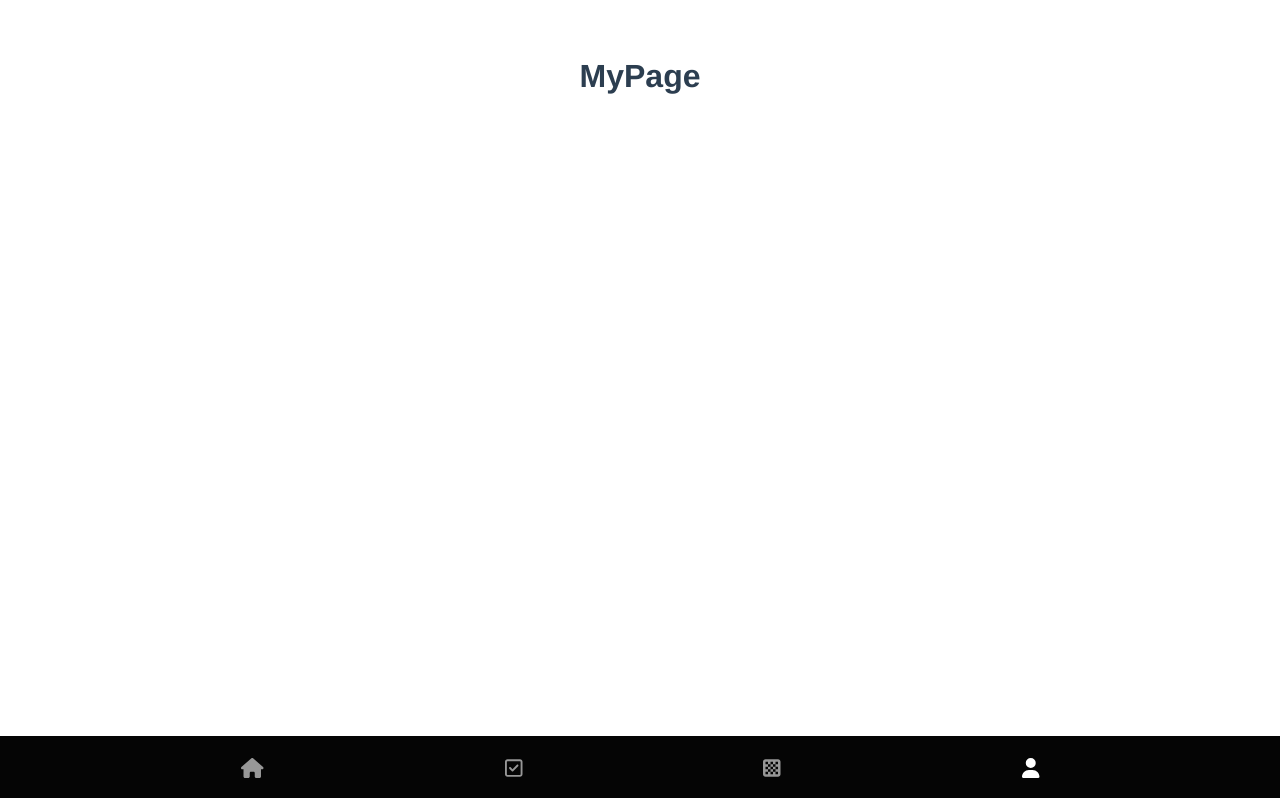
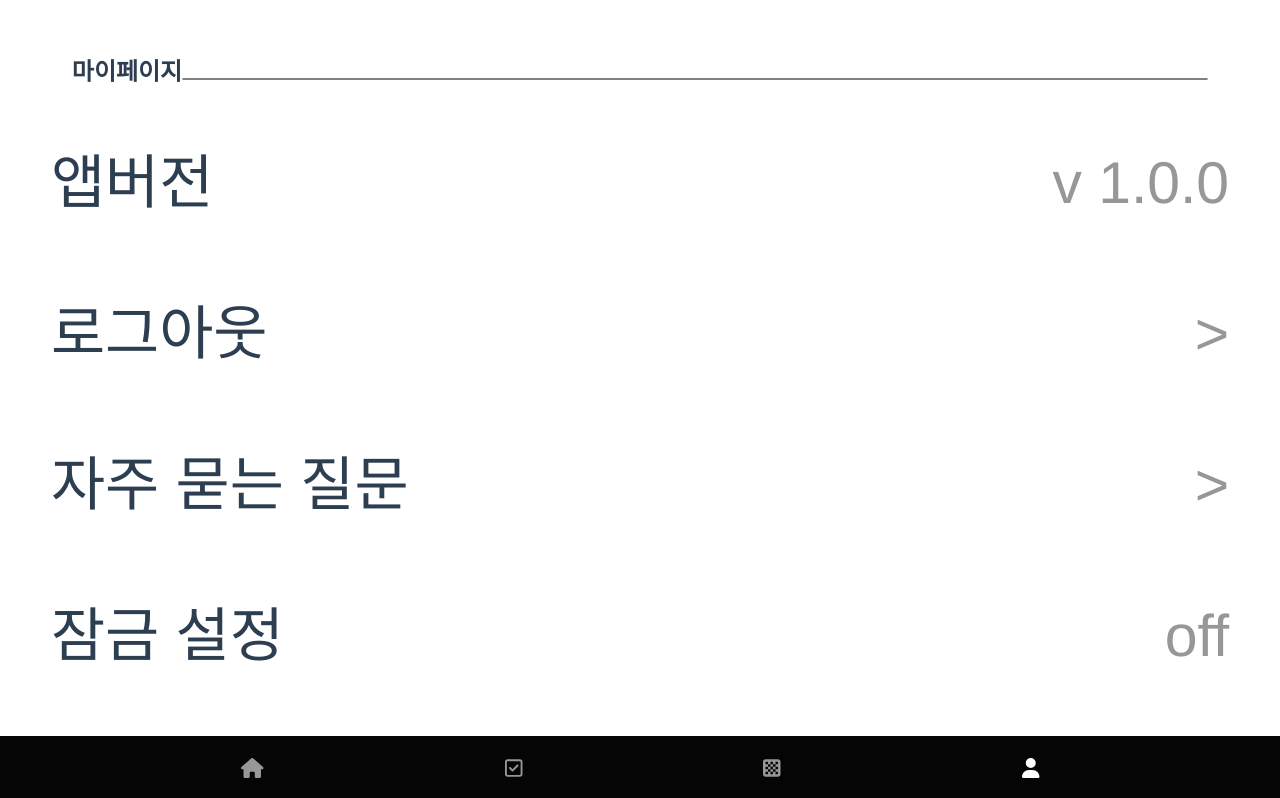
Before and after one commit to saxzvs/happy-jar-FE, a Vue app: page /myPage in a window 1280 px wide. Shown: the top 798 px of the page. Built offline with nearby package versions, Linux system fonts and the light colour scheme; what v-calendar would draw is missing.

Commit message:
Add. MyPageContents conponent 추가

```diff
--- /dev/null
+++ b/src/components/MyPage/MyPageContents.vue
@@ -0,0 +1,66 @@
+<template>
+  <div class="wrapper">
+    <div class="item">
+      <p>앱버전</p>
+      <span>{{appVer}}</span>
+    </div>
+    <div class="item">
+      <p class="sub">로그아웃</p>
+    </div>
+    <div class="item">
+      <p class="sub">자주 묻는 질문</p>
+    </div>
+    <div class="item">
+      <p>잠금 설정</p>
+      <span v-if="isLocked">on</span>
+      <span v-else>off</span>
+    </div>
+    <div class="item">
+      <p class="sub">데이터 초기화</p>
+    </div>
+    <div class="item">
+      <p class="sub">만든 사람들</p>
+    </div>
+  </div>
+</template>
+
+<script>
+export default {
+  name: 'MyPageContents',
+  props: {},
+  data() {
+    return {
+      appVer: 'v 1.0.0',
+      isLocked: false,
+    };
+  },
+};
+</script>
+
+<style lang="scss" scoped>
+.item {
+  display: flex;
+  justify-content: space-between;
+  position: relative;
+  margin-bottom: 5.5vw;
+  padding: 0.85vw;
+  background: #fff;
+  border-radius: 0.8vw;
+  font-size: 4.6vw;
+  align-items: center;
+}
+.item > span:last-child {
+  color: #979797;
+}
+.item p.sub {
+  display: contents;
+}
+.item p.sub:after {
+  content: '>';
+  display: inline-block;
+  margin-left: 0.1125vw;
+  font-weight: normal;
+  color: #979797;
+  float: right;
+}
+</style>
--- a/src/views/MyPage.vue
+++ b/src/views/MyPage.vue
@@ -1,13 +1,38 @@
 <template>
-  <h1 data-test="title">MyPage</h1>
+  <h2 class="pg-title">마이페이지</h2>
+
+  <MyPageContents />
 </template>
 
 <script>
+// eslint-disable-next-line no-unused-vars,import/extensions
+import MyPageContents from '@/components/MyPage/MyPageContents';
+
 export default {
   name: 'MyPage',
+  props: {},
+  components: {
+    MyPageContents,
+  },
+  data() {
+    return {};
+  },
 };
 </script>
 
-<style scoped>
-
+<style lang="scss" scoped>
+.pg-title{
+  width: 100%;
+  margin-bottom: 1.5vw;
+  justify-content: center;
+}
+.pg-title:after {
+  content: "";
+  display: inline-block;
+  height:0px;
+  border-radius: 2px;
+  color: gray;
+  border: 1px solid currentColor;
+  width: 80%;
+}
 </style>
```
